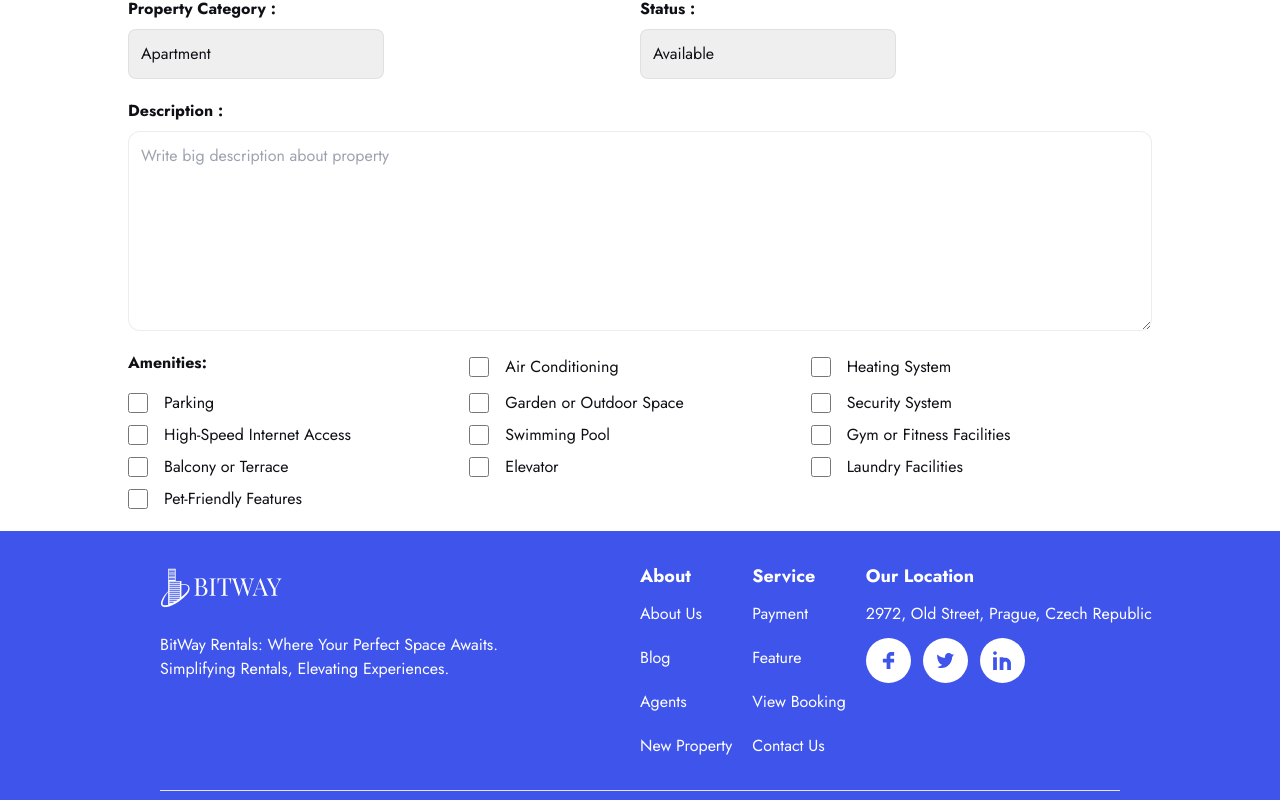
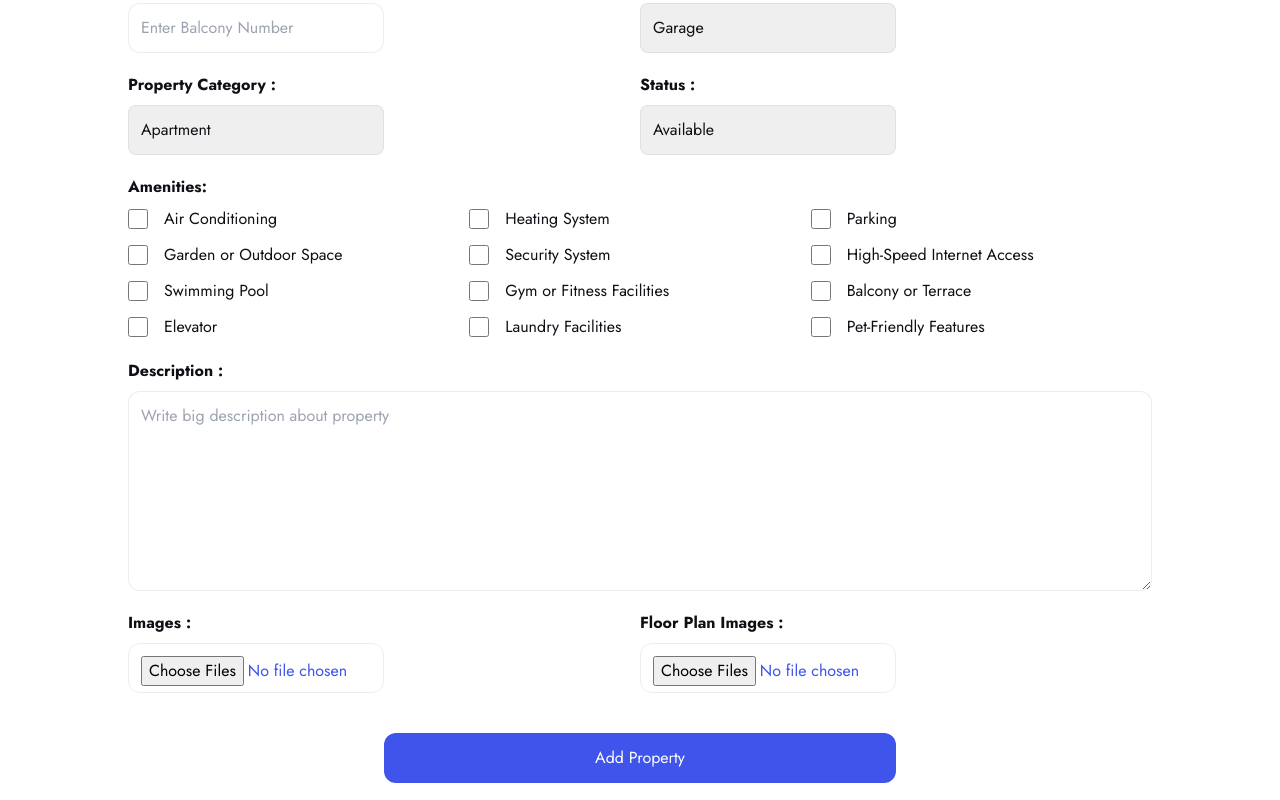
Before and after one commit to siddhaarthh/property-dealing, a Next.js app: page /properties/add in a window 1280 px wide. Shown: the part 700-1500 px from the top of the page. Built offline with nearby package versions, Linux system fonts and the light colour scheme; no server answers.

Commit message:
added add property form completely

```diff
--- a/app/properties/[id]/page.jsx
+++ b/app/properties/[id]/page.jsx
@@ -47,7 +47,7 @@ async function PropertiesDetails({ params }) {
       </div>
 
       {/* property details */}
-      <div className="mx-auto mb-10 flex lg:w-[80%]">
+      <div className="mx-auto mb-10 flex flex-col gap-2 lg:w-[80%] lg:flex-row">
         <div className="flex w-full flex-col justify-center gap-2">
           <h4 className=" font-playfair text-3xl">{property.name}</h4>
           <div className="mb-2 flex items-center gap-2">
--- a/app/properties/add/page.jsx
+++ b/app/properties/add/page.jsx
@@ -2,14 +2,14 @@ import React from "react";
 
 function AddProperty() {
   return (
-    <section className="mx-auto lg:w-[80%]">
-      <div className=" w-full">
-        {/* <h3 className="mb-4 font-playfair text-3xl  font-bold text-primary-500">
+    <section className="mx-auto w-full px-5 lg:w-[80%] lg:px-0">
+      <div className="w-full">
+        <h3 className="mb-4 mt-6 font-playfair  text-3xl font-bold">
           Add new property
-        </h3> */}
+        </h3>
 
-        <form>
-          <div className="mb-5 grid grid-cols-2 gap-y-5">
+        <form className="w-full">
+          <div className="mb-5 grid  gap-y-5 lg:grid-cols-2">
             <div className="flex flex-col">
               <label className="mb-2 font-bold" htmlFor="propertyName">
                 Property Name :
@@ -17,7 +17,7 @@ function AddProperty() {
               <input
                 type="text"
                 id="propertyName"
-                className="h-[50px] w-1/2 rounded-xl border border-[#A4A6AC33] p-3 text-primary-500 outline-none"
+                className="h-[50px] rounded-xl border border-[#A4A6AC33] p-3 text-primary-500 outline-none lg:w-1/2"
                 placeholder="Enter Property Name"
               />
             </div>
@@ -28,7 +28,7 @@ function AddProperty() {
               <input
                 type="number"
                 id="price"
-                className="h-[50px] w-1/2 rounded-xl border border-[#A4A6AC33] p-3 text-primary-500 outline-none"
+                className="h-[50px] rounded-xl border border-[#A4A6AC33] p-3 text-primary-500 outline-none lg:w-1/2"
                 placeholder="Enter Price"
               />
             </div>
@@ -39,7 +39,7 @@ function AddProperty() {
               <input
                 type="text"
                 id="address"
-                className="h-[50px] w-1/2 rounded-xl border border-[#A4A6AC33] p-3 text-primary-500 outline-none"
+                className="h-[50px] rounded-xl border border-[#A4A6AC33] p-3 text-primary-500 outline-none lg:w-1/2"
                 placeholder="Enter Address"
               />
             </div>
@@ -50,7 +50,7 @@ function AddProperty() {
               <input
                 type="text"
                 id="location"
-                className="h-[50px] w-1/2 rounded-xl border border-[#A4A6AC33] p-3 text-primary-500 outline-none"
+                className="h-[50px] rounded-xl border border-[#A4A6AC33] p-3 text-primary-500 outline-none lg:w-1/2"
                 placeholder="Enter Property Name"
               />
             </div>
@@ -62,7 +62,7 @@ function AddProperty() {
               <input
                 type="number"
                 id="builtUpArea"
-                className="h-[50px] w-1/2 rounded-xl border border-[#A4A6AC33] p-3 text-primary-500 outline-none"
+                className="h-[50px] rounded-xl border border-[#A4A6AC33] p-3 text-primary-500 outline-none lg:w-1/2"
                 placeholder="Enter BuiltUp Area"
               />
             </div>
@@ -73,7 +73,7 @@ function AddProperty() {
               <input
                 type="number"
                 id="price"
-                className="h-[50px] w-1/2 rounded-xl border border-[#A4A6AC33] p-3 text-primary-500 outline-none"
+                className="h-[50px] rounded-xl border border-[#A4A6AC33] p-3 text-primary-500 outline-none lg:w-1/2"
                 placeholder="Enter Price"
               />
             </div>
@@ -84,7 +84,7 @@ function AddProperty() {
               <input
                 type="number"
                 id="buildYear"
-                className="h-[50px] w-1/2 rounded-xl border border-[#A4A6AC33] p-3 text-primary-500 outline-none"
+                className="h-[50px] rounded-xl border border-[#A4A6AC33] p-3 text-primary-500 outline-none lg:w-1/2"
                 placeholder="Enter Build Year"
               />
             </div>
@@ -95,7 +95,7 @@ function AddProperty() {
               <input
                 type="number"
                 id="dimension"
-                className="h-[50px] w-1/2 rounded-xl border border-[#A4A6AC33] p-3 text-primary-500 outline-none"
+                className="h-[50px] rounded-xl border border-[#A4A6AC33] p-3 text-primary-500 outline-none lg:w-1/2"
                 placeholder="Enter Property Name"
               />
             </div>
@@ -107,7 +107,7 @@ function AddProperty() {
               <input
                 type="number"
                 id="bedrooms"
-                className="h-[50px] w-1/2 rounded-xl border border-[#A4A6AC33] p-3 text-primary-500 outline-none"
+                className="h-[50px] rounded-xl border border-[#A4A6AC33] p-3 text-primary-500 outline-none lg:w-1/2"
                 placeholder="Enter Bedroom Number"
               />
             </div>
@@ -119,7 +119,7 @@ function AddProperty() {
               <input
                 type="number"
                 id="bathrooms"
-                className="h-[50px] w-1/2 rounded-xl border border-[#A4A6AC33] p-3 text-primary-500 outline-none"
+                className="h-[50px] rounded-xl border border-[#A4A6AC33] p-3 text-primary-500 outline-none lg:w-1/2"
                 placeholder="Enter Bathroom Number"
               />
             </div>
@@ -132,7 +132,7 @@ function AddProperty() {
               <input
                 type="number"
                 id="balcony"
-                className="h-[50px] w-1/2 rounded-xl border border-[#A4A6AC33] p-3 text-primary-500 outline-none"
+                className="h-[50px] rounded-xl border border-[#A4A6AC33] p-3 text-primary-500 outline-none lg:w-1/2"
                 placeholder="Enter Balcony Number"
               />
             </div>
@@ -148,7 +148,7 @@ function AddProperty() {
                 name="parking"
                 id="parking"
                 defaultValue={"garage"}
-                className="h-[50px] w-1/2 appearance-none rounded-lg border border-[#A4A6AC33] px-3"
+                className="h-[50px] appearance-none rounded-lg border border-[#A4A6AC33] px-3 lg:w-1/2"
               >
                 <option value="Select Parking Category" disabled>
                   Select Parking Category
@@ -171,7 +171,7 @@ function AddProperty() {
                 name="propertyCategory"
                 id="propertyCategory"
                 defaultValue={"apartment"}
-                className="h-[50px] w-1/2 appearance-none rounded-lg border border-[#A4A6AC33] px-3"
+                className="h-[50px] appearance-none rounded-lg border border-[#A4A6AC33] px-3 lg:w-1/2"
               >
                 <option value="Select Property Category" disabled>
                   Select Property Category
@@ -193,7 +193,7 @@ function AddProperty() {
                 name="status"
                 id="status"
                 defaultValue={"available"}
-                className="h-[50px] w-1/2 appearance-none rounded-lg border border-[#A4A6AC33] px-3"
+                className="h-[50px] appearance-none rounded-lg border border-[#A4A6AC33] px-3 lg:w-1/2"
               >
                 <option value="Select Property Category" disabled>
                   Select Status Category
@@ -207,24 +207,10 @@ function AddProperty() {
             </div>
           </div>
 
-          {/* description */}
-          <div className="mb-5 flex flex-col">
-            <label className="mb-2 font-bold" htmlFor="description">
-              Description :
-            </label>
-            <textarea
-              type="text"
-              id="description"
-              className="h-[200px] w-full  rounded-xl border border-[#A4A6AC33] p-3 text-primary-500 outline-none"
-              placeholder="Write big description about property"
-            />
-          </div>
-
           {/* amenities */}
 
-          <div className="mb-5 grid grid-cols-3 gap-y-2">
-            <p className="mb-2 font-bold">Amenities:</p>
-
+          <p className="mb-2 font-bold">Amenities:</p>
+          <div className="mb-5 grid gap-y-3 lg:grid-cols-3">
             <div className="flex items-center gap-4">
               <input type="checkbox" id="airConditioning" className="h-5 w-5" />
               <label htmlFor="airConditioning">Air Conditioning</label>
@@ -280,6 +266,54 @@ function AddProperty() {
               <label htmlFor="petFriendly">Pet-Friendly Features</label>
             </div>
           </div>
+          {/* description */}
+          <div className="mb-5 flex flex-col">
+            <label className="mb-2 font-bold" htmlFor="description">
+              Description :
+            </label>
+            <textarea
+              type="text"
+              id="description"
+              className="h-[200px] w-full  rounded-xl border border-[#A4A6AC33] p-3 text-primary-500 outline-none"
+              placeholder="Write big description about property"
+            />
+          </div>
+
+          {/* images */}
+
+          <div className="mb-5 grid gap-y-5 lg:grid-cols-2">
+            <div className="mb-5 flex flex-col lg:w-1/2">
+              <label className="mb-2 font-bold" htmlFor="images">
+                Images :
+              </label>
+              <input
+                type="file"
+                id="images"
+                className="h-[50px] w-full rounded-xl border border-[#A4A6AC33] p-3 text-primary-500 outline-none"
+                placeholder="Enter Your Name"
+                multiple
+              />
+            </div>
+
+            {/* floor plan images */}
+
+            <div className="mb-5 flex flex-col lg:w-1/2">
+              <label className="mb-2 font-bold" htmlFor="floorPlan">
+                Floor Plan Images :
+              </label>
+              <input
+                type="file"
+                id="floorPlan"
+                className="h-[50px] w-full rounded-xl border border-[#A4A6AC33] p-3 text-primary-500 outline-none"
+                placeholder="Enter Your Name"
+                multiple
+              />
+            </div>
+          </div>
+
+          <button className="mx-auto mb-5 flex h-[50px] w-1/2 items-center justify-center rounded-xl bg-primary-500 text-white">
+            Add Property
+          </button>
         </form>
       </div>
     </section>
--- a/constants/constant.js
+++ b/constants/constant.js
@@ -10,15 +10,6 @@ const propertyDetails = [
     name: "Description",
     path: "/description",
   },
-  {
-    name: "Features",
-    path: "/features",
-  },
-
-  {
-    name: "Schedule a Tour",
-    path: "/schedule-tour",
-  },
 ];
 
 export { navLinks, propertyDetails };
```
